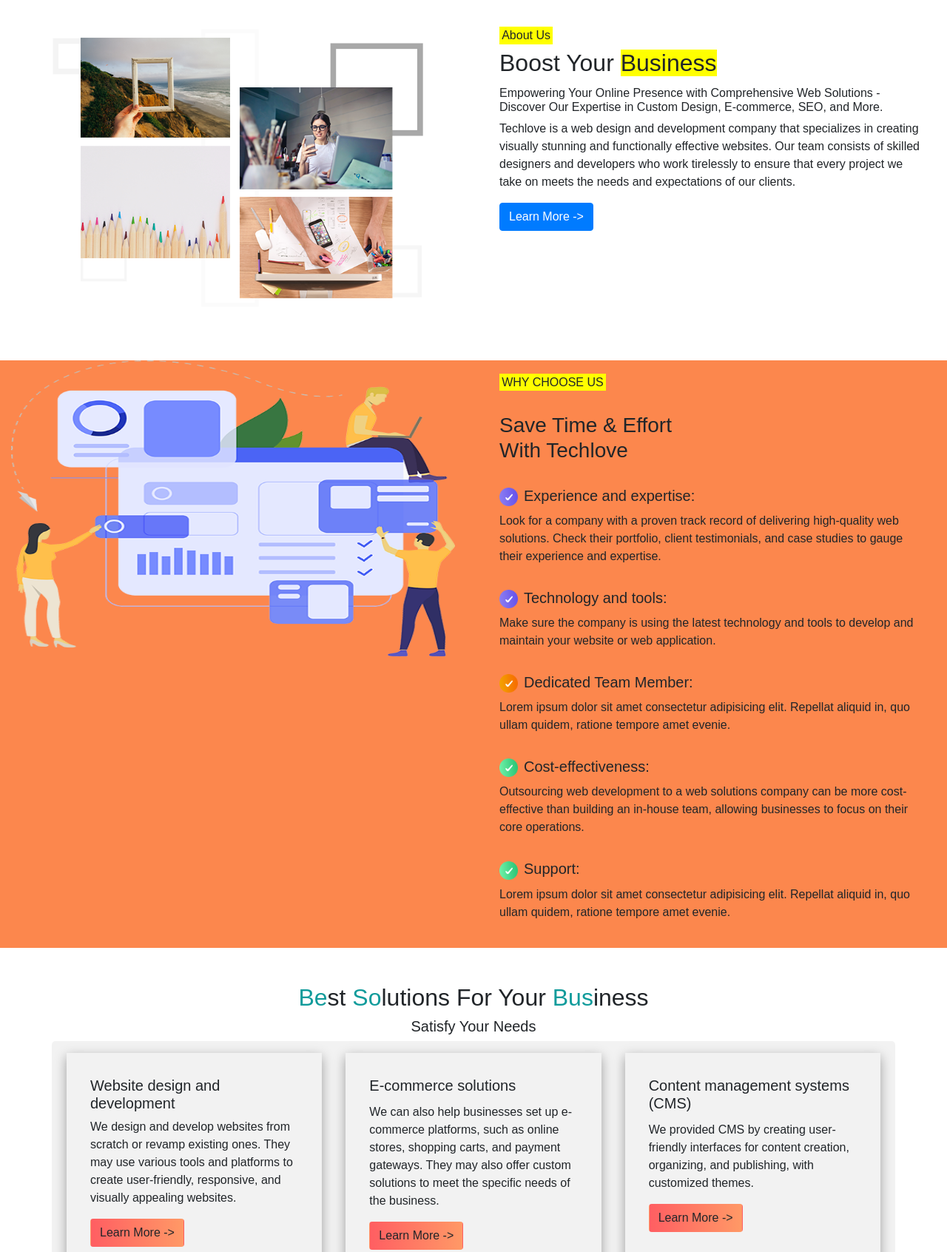
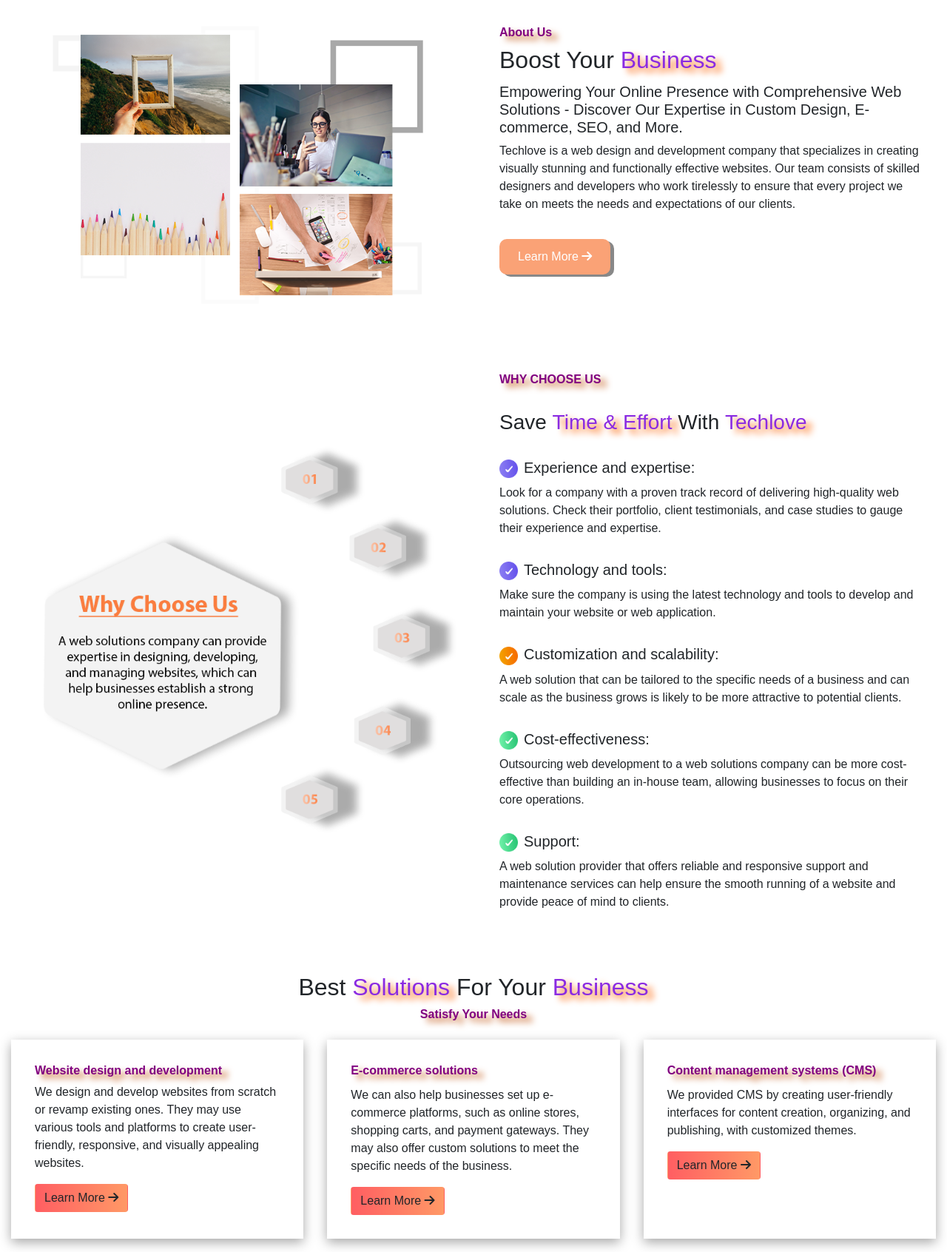
Before and after one commit to abhay3366/techlove, a plain HTML site: page index.html in a window 1280 px wide. Shown: the part 774-2466 px from the top of the page at 74% size. Drawn offline with nearby package versions, Linux system fonts and the light colour scheme; a web font is replaced by a local one.

Commit message:
add home section

```diff
--- a/index.html
+++ b/index.html
@@ -155,34 +155,34 @@
       <div class="row">
         <div class="col-sm-6">
           <div class="card border-0">
-            <img src="./img/about-us1.png" class=" img-fluid card-img-top"  alt="...">
+            <img src="./img/about-us1.png" class=" img-fluid card-img-top"  alt="home-about-img">
 
           </div>
         </div>
         <div class="col-sm-6 ">
           <div class="card border-0"  style="background-color: transparent;">
 
-            <div class="card-body">
-               <h6><span style="background-color: yellow;padding: 0.2rem;">About Us</span></h6>
-              <h2 class="card-title">Boost Your <span style="background-color:yellow;">Business</span></h2>
-              <h6 class="card-text">Empowering Your Online Presence with Comprehensive Web Solutions - Discover Our Expertise in Custom Design, E-commerce, SEO, and More.</h6>
+            <div class="card-body home-about-container">
+               <h6><span>About Us</span></h6>
+              <h2 class="card-title home-about-heading">Boost Your <span >Business</span></h2>
+              <h5 class="card-text">Empowering Your Online Presence with Comprehensive Web Solutions - Discover Our Expertise in Custom Design, E-commerce, SEO, and More.</h5>
               <p>Techlove is a web design and development company that specializes in creating visually stunning and functionally effective websites. Our team consists of skilled designers and developers who work tirelessly to ensure that every project we take on meets the needs and expectations of our clients.</p>
-              <a href="about.html" class="btn btn-primary">Learn More -></a>
+              <button class="home-about-btn"><a href="about.html" class="btn">Learn More <i class="fa fa-arrow-right" aria-hidden="true"></i></a></button>
             </div>
           </div>
         </div>
       </div>
     </div>
     <!-- Why we choose us -->
-     <div class="container-fluid all_background_color  ">
+     <div class="container-fluid  ">
             <div class="card-deck ">
-              <div class="card border-0  all_background_color">
-                <img src="./img/home_img-03.png" class="img-fluid card-img-top" alt="img" style="width: 600px;height: 400px;">
+              <div class="card border-0  ">
+                <img src="./img/why-choose-us.png" class="img-fluid card-img-top" alt="img">
               </div>
-              <div class="card border-0 all_background_color">
-                <div class="card-body  all_background_color ">
-                  <h6 class="card-text pb-lg-4 "><span  style="background-color: yellow;padding: 0.2rem">WHY CHOOSE US</span></h6>
-                  <h3 class="">Save Time & Effort <br> With Techlove</h3>
+              <div class="card border-0 ">
+                <div class="card-body home-choose-heading">
+                  <h6 class="card-text pb-lg-4 "><span>WHY CHOOSE US</span></h6>
+                  <h3 class="">Save <span>Time & Effort</span>  With <span>Techlove</span></h3>
                   <div class="choose_us_data pt-lg-4">
                       <div>
                         <h5> <img src="./img/chek_b.png" alt="tick" width="25px" ><span class="pl-2 ">Experience and expertise:</span></h5>
@@ -193,8 +193,8 @@
                           <p>Make sure the company is using the latest technology and tools to develop and maintain your website or web application.</p>
                       </div>
                       <div>
-                        <h5> <img src="./img/chek_o.png" alt="tick" width="25px" ><span class="pl-2">Dedicated Team Member:</span></h5>
-                          <p>Lorem ipsum dolor sit amet consectetur adipisicing elit. Repellat aliquid in, quo ullam quidem, ratione tempore amet evenie.</p>
+                        <h5> <img src="./img/chek_o.png" alt="tick" width="25px" ><span class="pl-2">Customization and scalability:</span></h5>
+                          <p>A web solution that can be tailored to the specific needs of a business and can scale as the business grows is likely to be more attractive to potential clients.</p>
                       </div>
 
                       <div>
@@ -203,7 +203,7 @@
                       </div>
                       <div>
                         <h5> <img src="./img/chek_g.png" alt="tick" width="25px" ><span class="pl-2">Support:</span></h5>
-                          <p>Lorem ipsum dolor sit amet consectetur adipisicing elit. Repellat aliquid in, quo ullam quidem, ratione tempore amet evenie.</p>
+                          <p>A web solution provider that offers reliable and responsive support and maintenance services can help ensure the smooth running of a website and provide peace of mind to clients.</p>
                       </div>
                   </div>
                 </div>
@@ -212,46 +212,46 @@
             </div>
       </div>
     <!-- Best solution for message -->
-    <div class="container-fluid pt-lg-5 pb-lg-5 ">
-      <h2 class="text-center solution-heading"><span style="color: rgb(16, 155, 155);">Be</span>st  <span style="color: rgb(16, 155, 155);">So</span>lutions For Your <span style="color: rgb(16, 155, 155);">Bus</span>iness</h2>
+    <div class="container-fluid pt-lg-5 pb-lg-5 home-bestSolution-div">
+      <h2 class="text-center solution-heading">Best<span>  Solutions</span> For Your <span>Business</span></h2>
       <h5 class="text-center">Satisfy Your Needs</h5>
-    <div class="container w-100 pt-lg-3 soluton_container">
+    <div class=" w-100 pt-lg-3 soluton_container">
           <div>
             <h5>Website design and development</h5>
             <p>We design and develop websites from scratch or revamp existing ones. They may use various tools and platforms to create user-friendly, responsive, and visually appealing websites.</p>
-            <a href="./pageDetail/websiteDesignDetails.html" class="btn learn_more">Learn More -></a>
+            <a href="./pageDetail/websiteDesignDetails.html" class="btn learn_more">Learn More <i class="fa fa-arrow-right" aria-hidden="true"></i></a>
           </div>
           <div>
             <h5 class="card-title">E-commerce solutions </h5>
             <p class="card-text">We  can also help businesses set up e-commerce platforms, such as online stores, shopping carts, and payment gateways. They may also offer custom solutions to meet the specific needs of the business.
 
             </p>
-            <a href="./pageDetail/ecommerceDetails.html" class="btn learn_more">Learn More -></a>
+            <a href="./pageDetail/ecommerceDetails.html" class="btn learn_more">Learn More <i class="fa fa-arrow-right" aria-hidden="true"></i></a>
           </div>
           <div>
             <h5 class="card-title">Content management systems (CMS)</h5>
             <p class="card-text">We provided CMS by creating user-friendly interfaces for content creation, organizing, and publishing, with customized themes.</p>
-            <a href="./pageDetail/cmsDetails.html" class="btn learn_more">Learn More -></a>
+            <a href="./pageDetail/cmsDetails.html" class="btn learn_more">Learn More <i class="fa fa-arrow-right" aria-hidden="true"></i></a>
           </div>
 
           <div>
             <h5 class="card-title">Search engine optimization (SEO)</h5>
                       <p class="card-text">SEO is the practice of optimizing websites to rank higher on search engine results pages. Web companies can help businesses improve their website's visibility and attract more organic traffic through effective SEO strategies.</p>
-                    <a href="./pageDetail/seoDetails.html" class="btn learn_more">Learn More -></a>
+                    <a href="./pageDetail/seoDetails.html" class="btn learn_more">Learn More <i class="fa fa-arrow-right" aria-hidden="true"></i></a>
           </div>
           <div>
             <h5 class="card-title">Website hosting</h5>
             <p class="card-text">Web companies may offer website hosting services, which include providing the infrastructure, security, and maintenance required to keep the website up and running smoothly.</p>
-            <a href="./pageDetail/webHostingDetails.html" class="btn learn_more">Learn More -></a></div>
+            <a href="./pageDetail/webHostingDetails.html" class="btn learn_more">Learn More <i class="fa fa-arrow-right" aria-hidden="true"></i></a></div>
 
           <div>
             <h5 class="card-title">Mobile app development:</h5>
                       <p class="card-text">With the growing use of mobile devices, web companies can also help businesses develop mobile apps that are user-friendly and compatible with various platforms.</p>
-            <a href="./pageDetail/mobileApp.html" class="btn learn_more">Learn More -></a></div>
+            <a href="./pageDetail/mobileApp.html" class="btn learn_more">Learn More <i class="fa fa-arrow-right" aria-hidden="true"></i></a></div>
           <div>
             <h5 class="card-title">Social media marketing</h5>
                       <p class="card-text"> Web companies can help businesses create and implement social media marketing strategies to increase brand awareness and engagement.</p>
-            <a href="./pageDetail/socialMediaMarketingDetails.html" class="btn learn_more">Learn More -></a>
+            <a href="./pageDetail/socialMediaMarketingDetails.html" class="btn learn_more">Learn More <i class="fa fa-arrow-right" aria-hidden="true"></i></a>
           </div>
 
 
--- a/style.css
+++ b/style.css
@@ -69,18 +69,18 @@
   display: grid;
   grid-template-columns: repeat(2,1fr);
 }
-.banner_button {
-  padding: 9px 35px;
+.banner_button{
+  padding: 7px 25px;
   border: 0px;
   margin-top: 1.2rem;
   background-color: #f67272;
   color: #f3f2f7;
-  border-radius: 15px;
+  border-radius: 10px;
   /* box-shadow: 5px 3px #f67272; */
 }
-.banner-button:hover{
+.banner_button:hover{
   background-color: #8c8c90;
-  padding: 25rem;
+  /* padding: 25rem; */
 }
 .banner_heading {
   font-size: 3rem;
@@ -100,18 +100,64 @@
   font-size: 1.3rem;
   padding-top: 1.4rem;
 }
-/* about */
-/* .about_container{
-  background-image: url("./img/new\ cover\ page\ .jpg");
-} */
+/* home-about*/
+.home-about-heading{
+  font-family: 'Proza Libre', sans-serif;
+}
+.home-about-heading span{
+  filter: drop-shadow(8px 6px 4px rgb(253, 103, 10));
+  color: blueviolet;
+}
+.home-about-container h6,.home-choose-heading h6,.home-bestSolution-div h5{
+  filter: drop-shadow(8px 6px 4px rgb(201, 108, 50));
+ color:purple;
+ font-size: 1rem;
+ font-weight: 600;
+}
+.home-about-btn {
+  padding: 5px 12px;
+  border: 0px;
+  margin-top: 1.2rem;
+  background-color: #FAA276;
+  color: #f3f2f7;
+  border-radius: 10px;
+  box-shadow: 5px 3px #888888;
+  position: absolute;
+  transition: all 0.5s ;
+}
+.home-about-btn :hover{
+  /* background-color: #eb7f48; */
+  color: white;
+  transform: scale(1.05);
+}
+.home-about-btn a{
+  color: white;
+
+}
 .choose_us_data {
   display: flex;
   flex-direction: column;
   gap: 1rem;
 }
+.home-choose-heading h3{
+  font-family: 'Proza Libre', sans-serif;
+}
+.home-choose-heading h3 span{
+  color: blueviolet;
+  filter: drop-shadow(8px 6px 4px rgb(253, 103, 10));
+}
 .servicebox {
   transition: 0.5s ease-in-out;
 }
+.solution-heading{
+  font-family: 'Proza Libre', sans-serif;
+}
+.solution-heading span{
+  color: blueviolet;
+  filter: drop-shadow(8px 6px 4px rgb(253, 103, 10));
+  font-family: 'Proza Libre', sans-serif;
+}
+
 .servicebox:hover {
   background: #ff9966; /* fallback for old browsers */
   background: -webkit-linear-gradient(to right, #ff5e62, #ff9966);
@@ -421,6 +467,9 @@
     gap: 1rem;
     padding-bottom: 1rem;
   }
+  .soluton_container p{
+    color: rgb(87, 83, 83);
+  }
   .soluton_container div {
     padding: 1rem;
   }
@@ -429,6 +478,32 @@
     gap: 3rem;
     padding-top: 3rem;
   }
+  .home_banner_div{
+
+    padding-top: 0.8rem;
+
+    /* padding-bottom: 12rem; */
+
+    grid-template-columns: 1fr;
+  }
+  .home_banner_div{
+   height: 800px;
+   background-size: cover;
+
+    /* background-repeat: repeat; */
+
+  }
+  .banner_heading {
+    font-size: 1.5rem;
+    font-family: 'Proza Libre', sans-serif;
+    color: white;
+    text-shadow: 2px 2px #43e82d;
+  }
+  .promise-heading{
+    font-size: 2.5rem;
+    /* line-height: 2rem; */
+  }
+
 }
 
 .address {
```
Also changed, not shown: img/why-choose-us.png (added).
